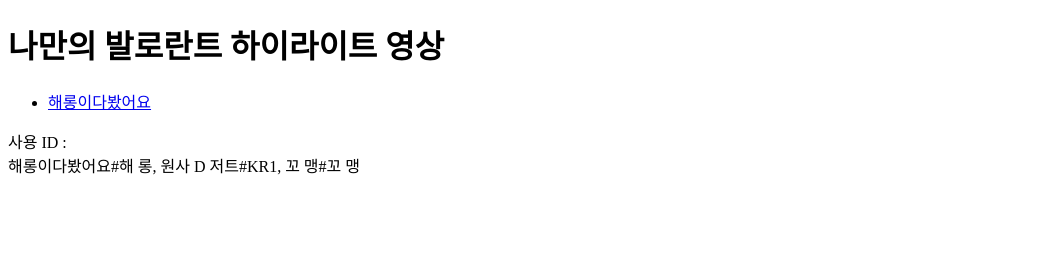
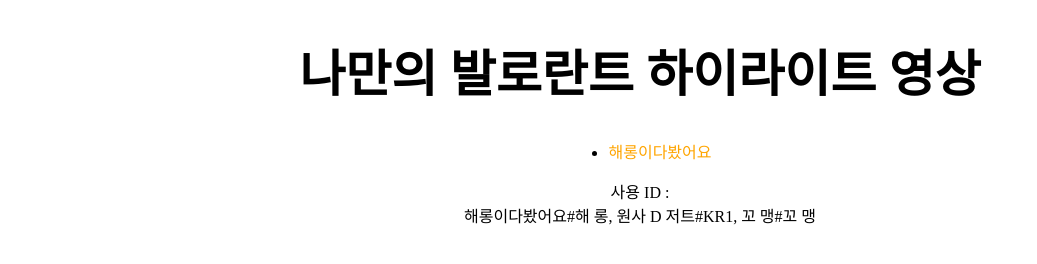
Before and after one commit to 0dragon/ValorantHL, a plain HTML site: page index.html in a window 1280 px wide. Shown: the whole page, without its empty margins (0-1037 px from the left). Drawn offline with Linux system fonts and the light colour scheme.

Commit message:
Add files via upload
text-align : center

```diff
--- a/index.html
+++ b/index.html
@@ -3,12 +3,19 @@
 <head>
   <title>발로란트 지리는 플레이</title>
   <meta charset="utf-8">
+  <style>
+    a{color:orange; text-decoration:none;}
+    h1{font-size:50px; text-align:center;}
+    ul{display:table; margin-left:auto; margin-right:auto;}
+    p{text-align:center;}
+  </style>
 </head>
 <body>
   <h1>나만의 발로란트 하이라이트 영상</h1>
+  <p>
   <ul>
-    <li><a href="haerong.html" title="거의 rb, FiveK급">해롱이다봤어요</a></li>
-  </ul>
+    <li><a href="haerong.html" title="개잘함;">해롱이다봤어요</a></li>
+  </ul></p>
   <p>
     사용 ID : <br>
     해롱이다봤어요#해 롱, 원사 D 저트#KR1, 꼬 맹#꼬 맹
```
Also changed, not shown: haerong.html (+6 -1 lines).
